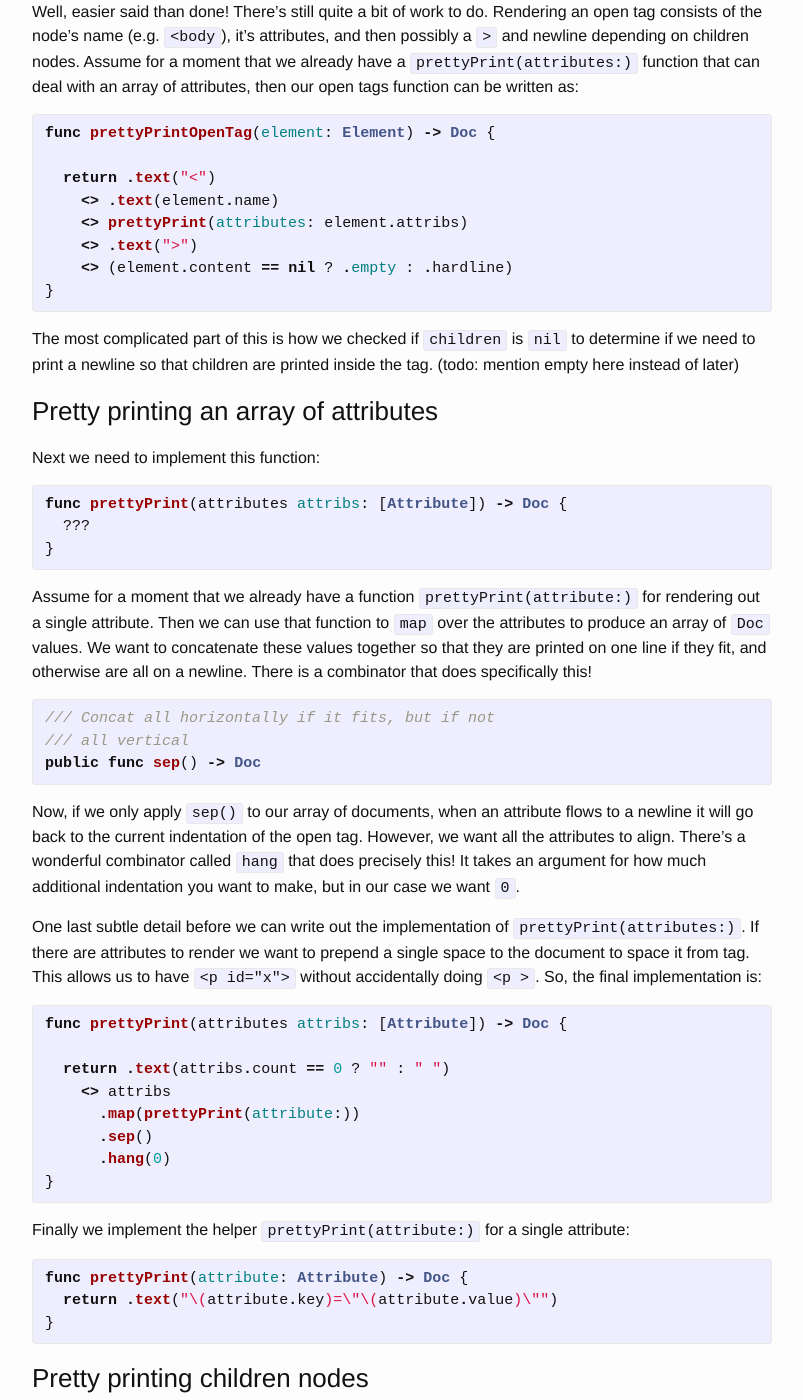
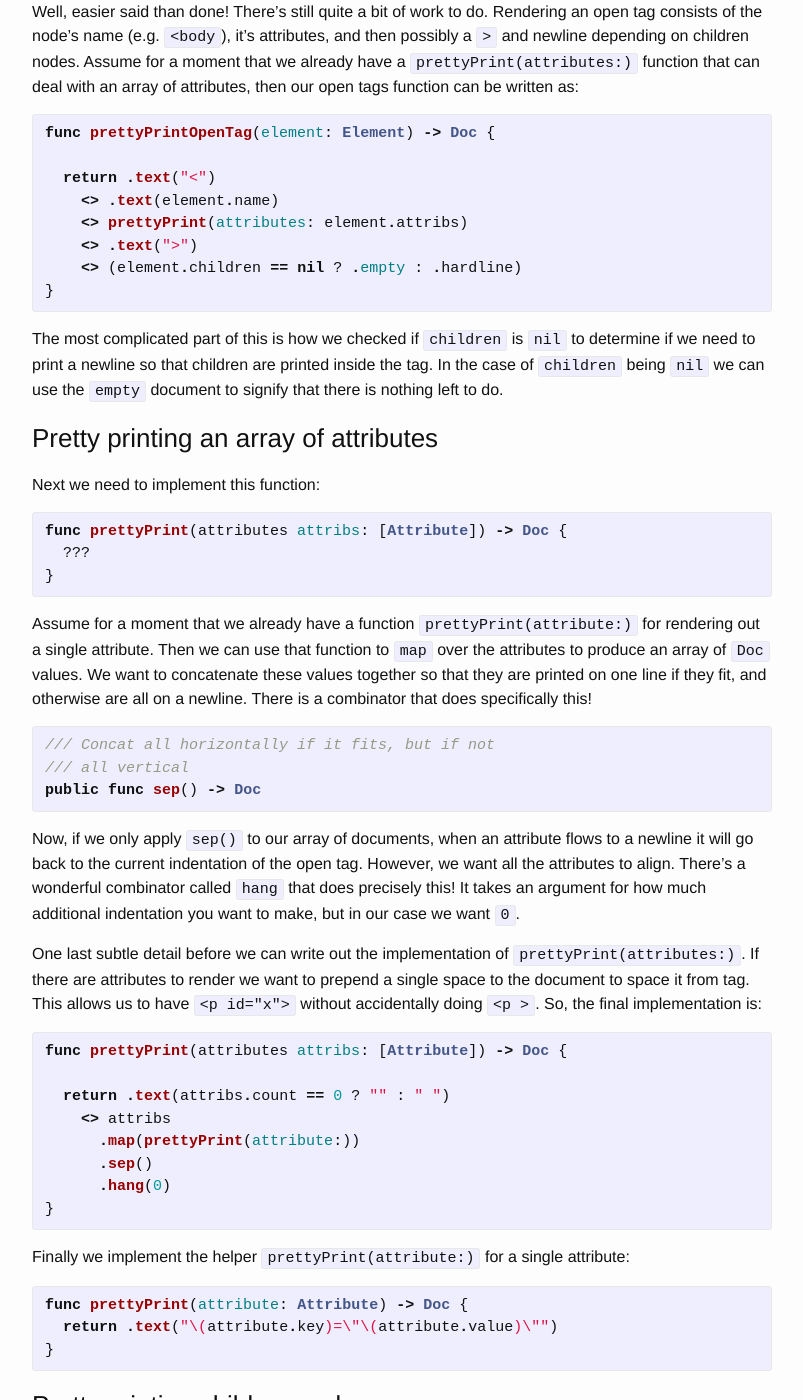
Before and after one commit to mbrandonw/mbrandonw.github.io, a Jekyll site: the page built from _posts/2017-07-17-pretty-printing-html.md, in a window 1280 px wide and 1400 px high, scrolled down 5537 px. Shown: the whole window, without its empty margins (238-1041 px from the left). Built offline with Jekyll 4.4.1, drawn with Linux system fonts in a browser that asks for light colours; comment, search, counter and statistics services are not loaded; some of the changed text lies outside the part shown.

Commit message:
oops, fix todo

````diff
--- a/_posts/2017-07-17-pretty-printing-html.md
+++ b/_posts/2017-07-17-pretty-printing-html.md
@@ -236,11 +236,11 @@ func prettyPrintOpenTag(element: Element) -> Doc {
     <> .text(element.name)
     <> prettyPrint(attributes: element.attribs)
     <> .text(">")
-    <> (element.content == nil ? .empty : .hardline)
+    <> (element.children == nil ? .empty : .hardline)
 }
 ```
 
-The most complicated part of this is how we checked if `children` is `nil` to determine if we need to print a newline so that children are printed inside the tag. (todo: mention empty here instead of later)
+The most complicated part of this is how we checked if `children` is `nil` to determine if we need to print a newline so that children are printed inside the tag. In the case of `children` being `nil` we can use the `empty` document to signify that there is nothing left to do.
 
 ### Pretty printing an array of attributes
 
@@ -313,7 +313,7 @@ When rendering the closing tag we need to make sure not to do anything for the t
 
 ```swift
 func prettyPrintCloseTag(element: Element) -> Doc {
-  return element.content == nil
+  return element.children == nil
     ? .empty
     : .hardline <> .text("</") <> .text(element.name) <> .text(">")
 }
````
Also changed, not shown: other parts of _posts/2017-07-17-pretty-printing-html.md (+1 -1 lines).
